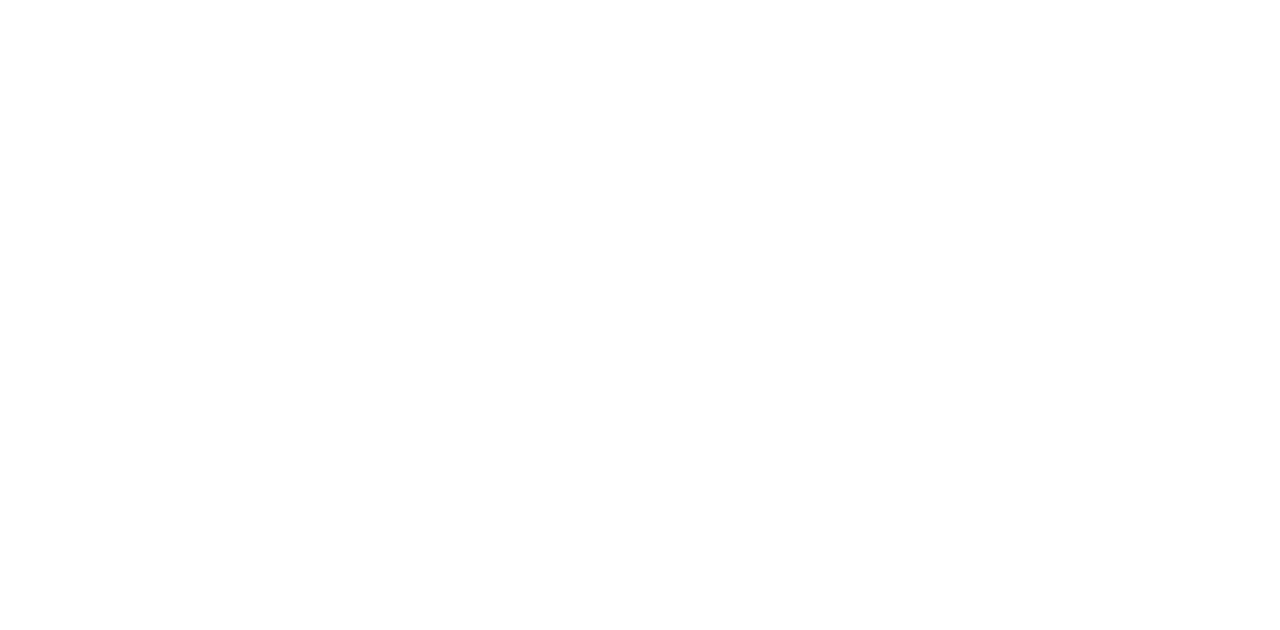
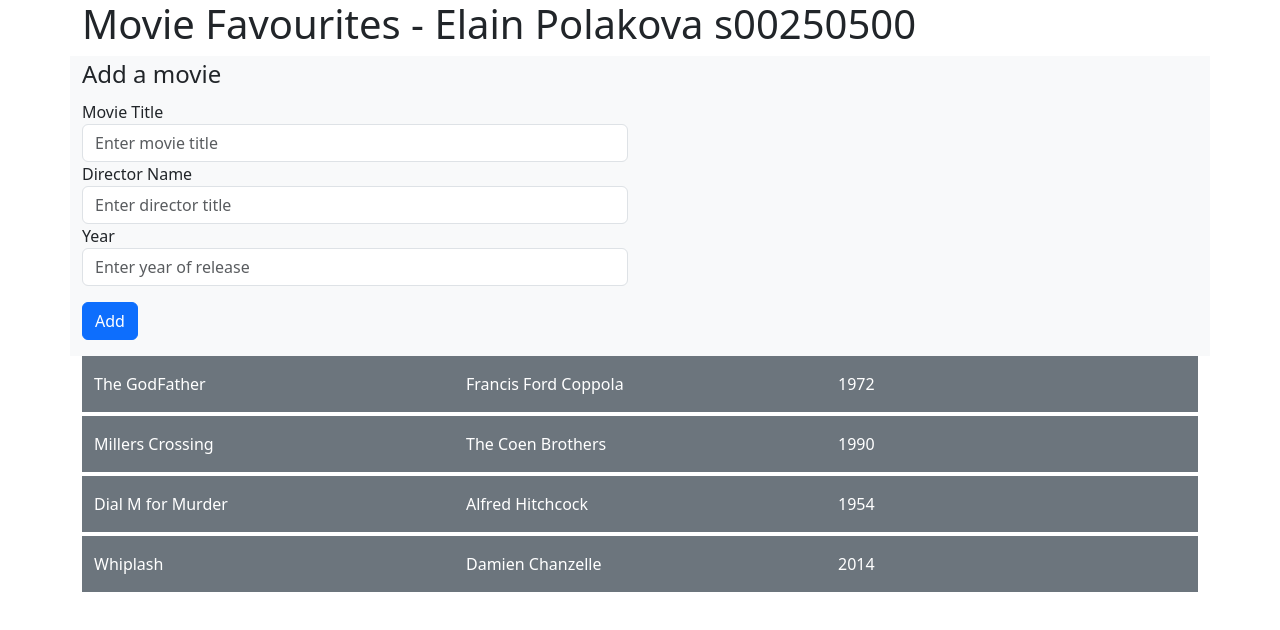
Before and after one commit to elainplva/Week-3, an Angular app: page / in a window 1280 px wide. Shown: the top 630 px of the page. Built offline with nearby package versions, Linux system fonts and the light colour scheme.

Commit message:
name and screenshot added

```diff
--- a/src/app/app.component.html
+++ b/src/app/app.component.html
@@ -1,8 +1,7 @@
-<h1>Movie Favourites - Elain Polakova s00250500</h1>
 
 <div class="container">
   <h1>Movie Favourites - Elain Polakova s00250500</h1>
-   <app-add-movie></app-list-movie>
+   <app-add-movie></app-add-movie>
    <app-list-movies></app-list-movies>
 
 </div>
--- a/src/app/app.component.ts
+++ b/src/app/app.component.ts
@@ -1,7 +1,5 @@
 import { Component } from '@angular/core';
 import { RouterOutlet } from '@angular/router';
-import { CommonModule } from '@angular/common';
-import { MovieService } from './movie.service';
 
 import { AddMovieComponent } from './add-movie/add-movie.component';
 import { ListMoviesComponent } from './list-movies/list-movies.component';
@@ -10,12 +8,13 @@ import { ListMoviesComponent } from './list-movies/list-movies.component';
 
 @Component({
   selector: 'app-root',
+  standalone: true,
   imports: [RouterOutlet, AddMovieComponent, ListMoviesComponent],
   templateUrl: './app.component.html',
   styleUrl: './app.component.css'
 })
 export class AppComponent {
-  title = 'movie-list - Elain Polakova s00250500';
+  title = 'movie-list';
 
 
 
```
Also changed, not shown: Screenshot 2025-02-11 161655.png (added).
